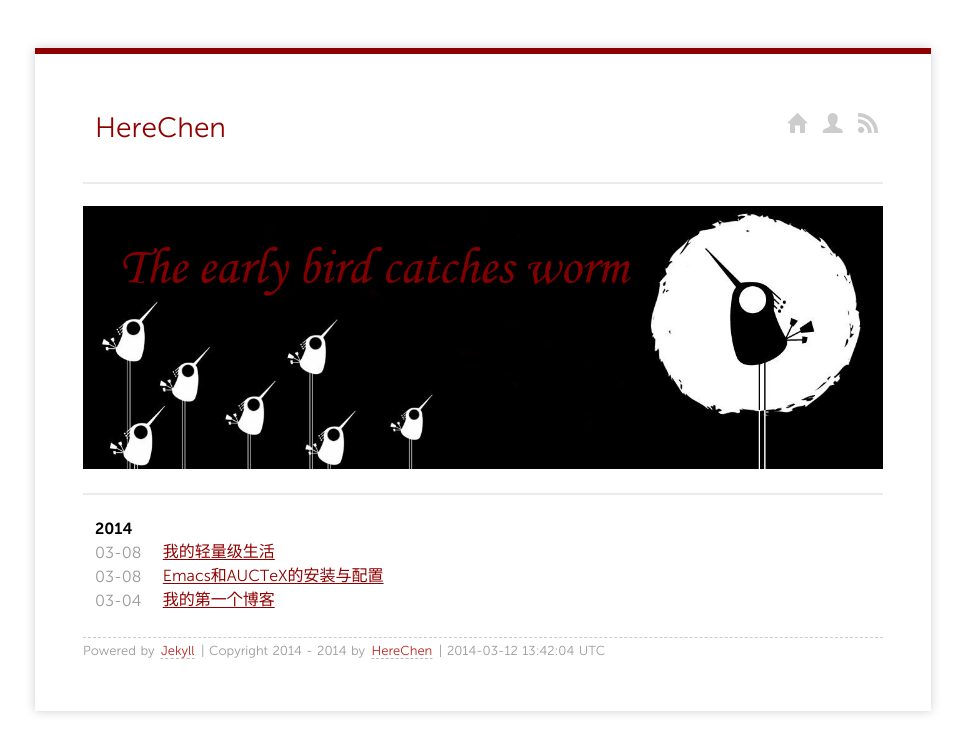
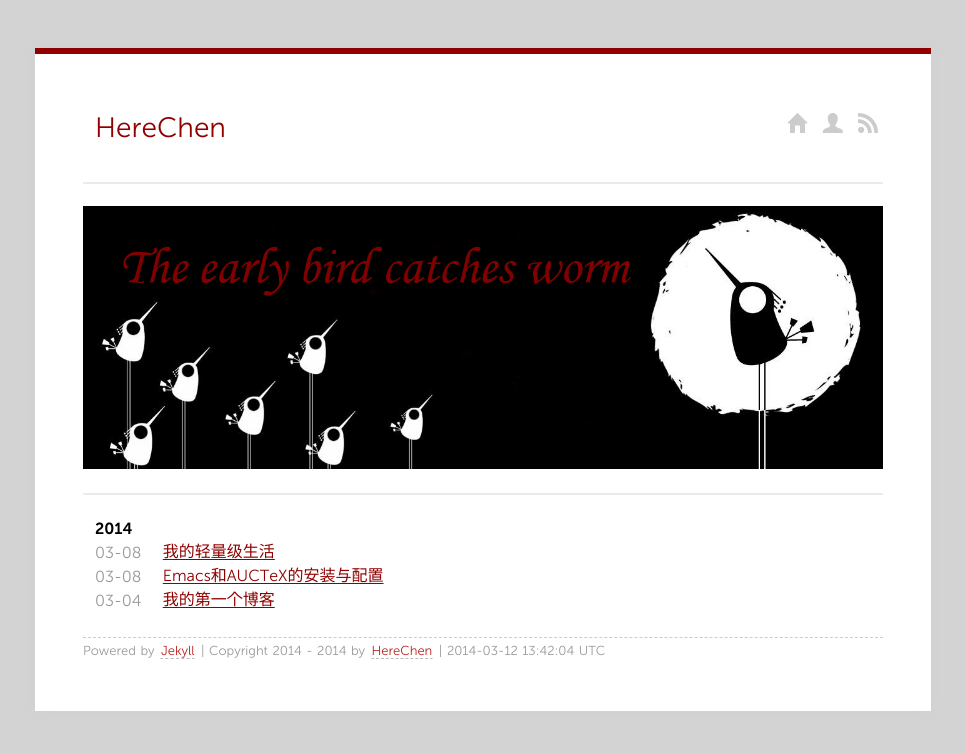
Before and after one commit to Xuezhiyuanlin/herechen.github.io, a Jekyll site: the page built from index.html, in a window 1280 px wide. Shown: the top 753 px of the page, without its empty margins (157-1122 px from the left). Built offline with Jekyll 4.4.1, drawn with Linux system fonts in a browser that asks for light colours.

Commit message:
herechen

```diff
--- a/media/css/screen.css
+++ b/media/css/screen.css
@@ -71,7 +71,7 @@ body{
     margin-right:auto;
     font-family:MuseoSans,Trebuchet,"Trebuchet MS",Tahoma,"Lucida Grande","Lucida Sans Unicode","Hiragino Sans GB","Hiragino Sans GB W3","Microsoft YaHei",Verdana,sans-serif;
     color:#000000;
-    background-color:#ffffff;
+    background-color:#D3D3D3;
 }
 
 body>div {
```
